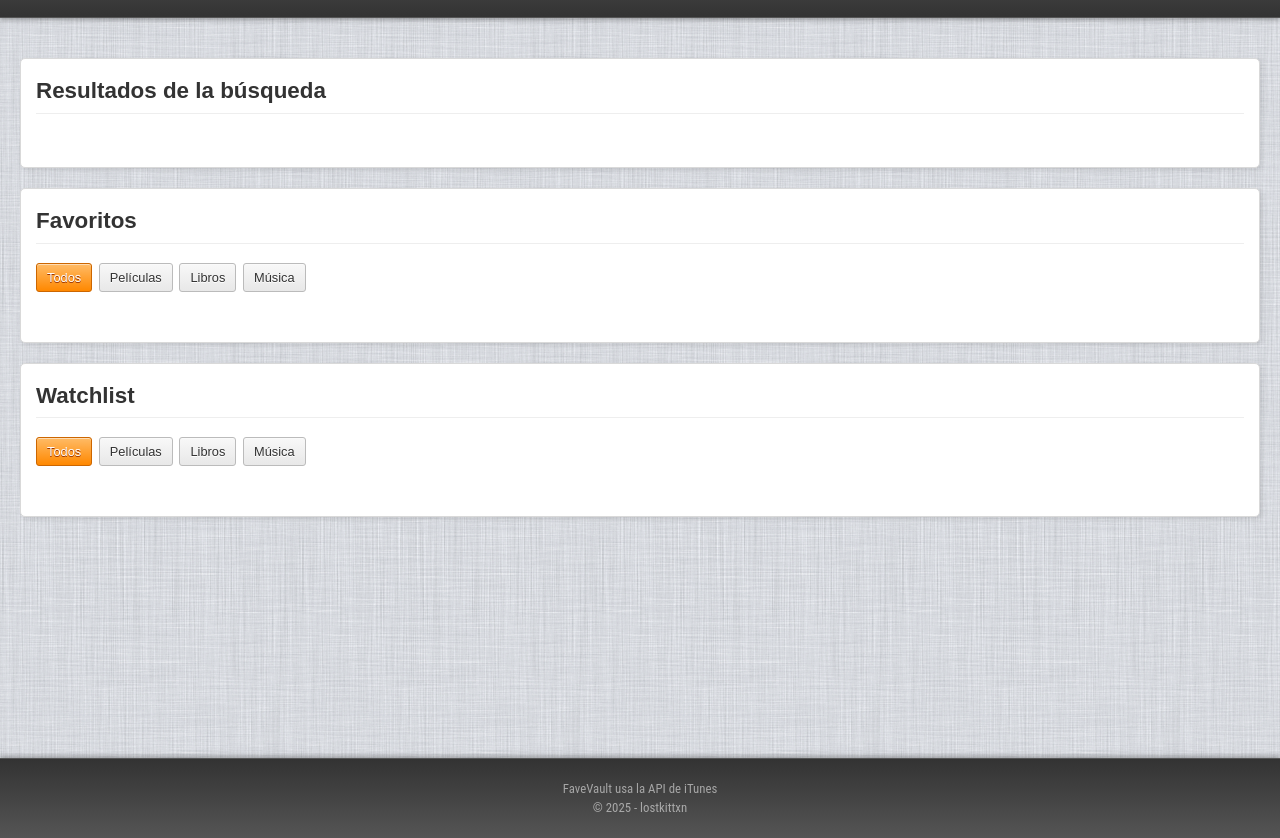
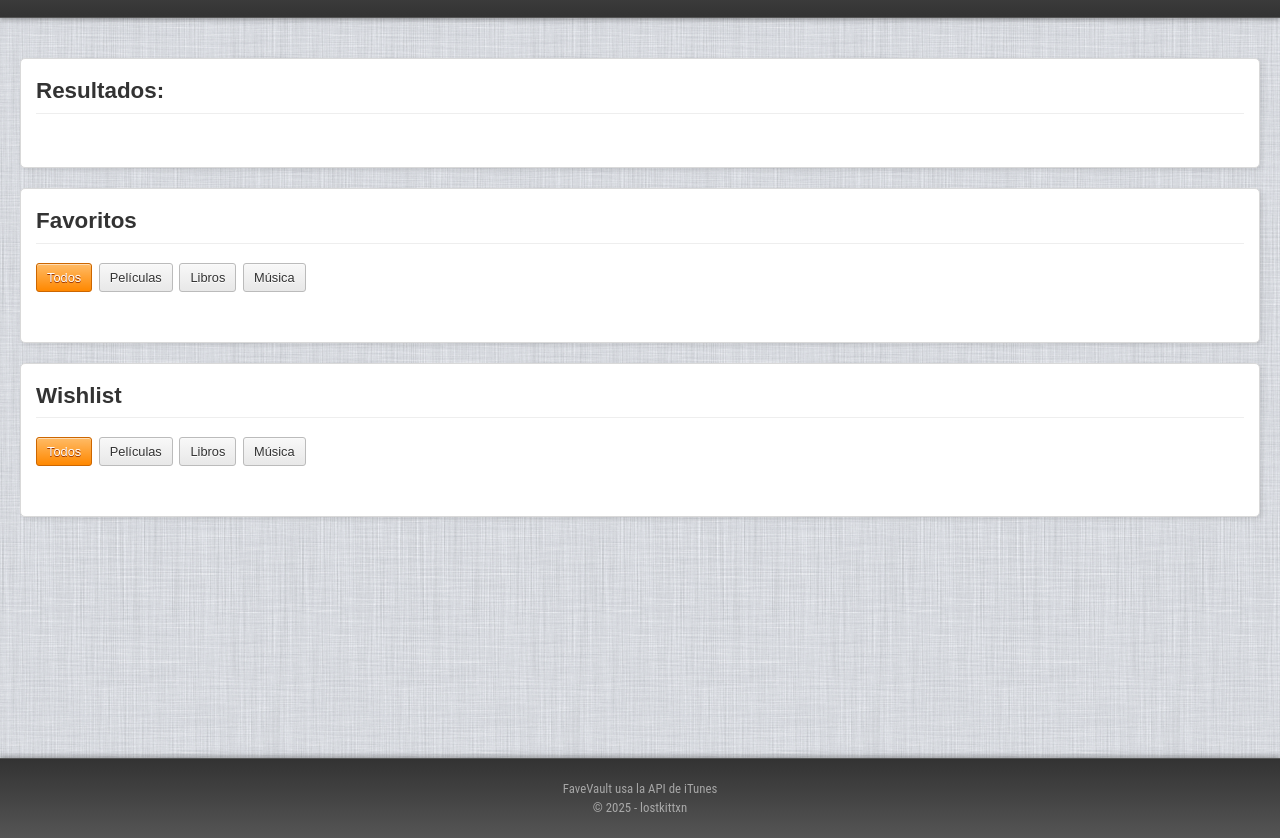
Before and after one commit to lostkittxn/FaveVault, a plain HTML site: page index.html in a window 1280 px wide. Shown: the part 60-898 px from the top of the page. Drawn offline with Linux system fonts and the light colour scheme; a web font is replaced by a local one.

Commit message:
Update index.html

```diff
--- a/index.html
+++ b/index.html
@@ -36,7 +36,7 @@
 
     <main id="contenido-principal">
         <section id="resultados-busqueda">
-            <h2>Resultados de la búsqueda</h2>
+            <h2>Resultados:</h2>
             <div id="lista-resultados">
                 </div>
         </section>
@@ -54,7 +54,7 @@
         </section>
 
         <section id="para-ver-despues">
-            <h2>Watchlist</h2>
+            <h2>Wishlist</h2>
             <div class="filtros-ver-despues">
                 <button data-filtro="all" class="activo">Todos</button>
                 <button data-filtro="movie">Películas</button>
```
